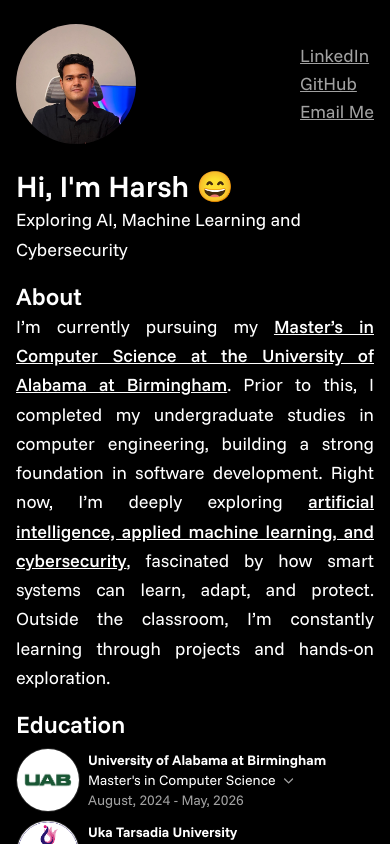
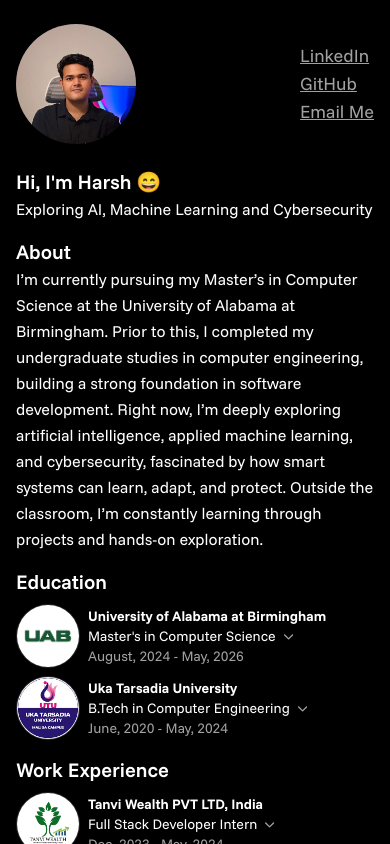
Before and after one commit to harsh7z/harsh-portfolio, a Next.js app: page / in a window 390 px wide. Shown: the top 844 px of the page. Built offline with nearby package versions, Linux system fonts and the light colour scheme.

Commit message:
updated the ui

```diff
--- a/src/app/page.jsx
+++ b/src/app/page.jsx
@@ -148,8 +148,8 @@
                   </div>
                 </div>
 
-                <p className="text-lg  pt-6  font-normal tracking-normal leading-relaxed">
-                  <span className="text-3xl font-semibold inline-block">
+                <p className="text-md  pt-6  font-normal tracking-normal leading-relaxed lg:text-lg">
+                  <span className="text-xl font-semibold inline-block lg:text-2xl">
                     Hi, I'm Harsh 😄{" "}
                   </span>
                   <br />
@@ -159,26 +159,20 @@
 
               {/**about section */}
               <div ref={aboutRef} className="about flex flex-col opacity-0">
-                <span className="text-2xl font-semibold inline-block pt-4">
+                <span className="text-xl font-semibold inline-block pt-4 lg:text-2xl">
                   {" "}
                   About
                 </span>
-                <p className="text-lg text-justify leading-relaxed">
-                  I’m currently pursuing my{" "}
-                  <span className="font-medium underline">
-                    Master’s in Computer Science at the University of Alabama at
-                    Birmingham
-                  </span>
-                  . Prior to this, I completed my undergraduate studies in
-                  computer engineering, building a strong foundation in software
-                  development. Right now, I’m deeply exploring{" "}
-                  <span className="font-medium underline">
-                    artificial intelligence, applied machine learning, and
-                    cybersecurity
-                  </span>
-                  , fascinated by how smart systems can learn, adapt, and
-                  protect. Outside the classroom, I’m constantly learning
-                  through projects and hands-on exploration.
+                <p className="text-md leading-relaxed lg:text-lg">
+                  I’m currently pursuing my Master’s in Computer Science at the
+                  University of Alabama at Birmingham. Prior to this, I
+                  completed my undergraduate studies in computer engineering,
+                  building a strong foundation in software development. Right
+                  now, I’m deeply exploring artificial intelligence, applied
+                  machine learning, and cybersecurity, fascinated by how smart
+                  systems can learn, adapt, and protect. Outside the classroom,
+                  I’m constantly learning through projects and hands-on
+                  exploration.
                 </p>
               </div>
 
@@ -187,7 +181,7 @@
                 ref={educationRef}
                 className="education flex flex-col opacity-0"
               >
-                <span className="text-2xl font-semibold inline-block pt-4">
+                <span className="text-xl font-semibold inline-block pt-4 lg:text-2xl">
                   Education
                 </span>
 
@@ -198,7 +192,7 @@
 
               {/**work experience section */}
               <div ref={workRef} className="flex flex-col opacity-0">
-                <span className="text-2xl font-semibold inline-block pt-4">
+                <span className="text-xl font-semibold inline-block pt-4 lg:text-2xl">
                   Work Experience
                 </span>
 
@@ -209,7 +203,7 @@
 
               {/**skill section */}
               <div ref={skillRef} className="flex flex-col opacity-0">
-                <span className="text-2xl font-semibold inline-block pt-4">
+                <span className="text-xl font-semibold inline-block pt-4 lg:text-2xl">
                   Skills
                 </span>
 
@@ -229,7 +223,7 @@
 
               {/**certificates section */}
               <div ref={certificateRef} className="flex flex-col opacity-0">
-                <span className="text-2xl font-semibold inline-block pt-4">
+                <span className="text-xl font-semibold inline-block pt-4 lg:text-2xl">
                   Certificates
                 </span>
 
@@ -245,7 +239,7 @@
                 ref={projectsRef}
                 className="projects flex flex-col opacity-0"
               >
-                <span className="text-2xl font-semibold inline-block pt-4">
+                <span className="text-xl font-semibold inline-block pt-4 lg:text-2xl">
                   Featured projects
                 </span>
 
```
